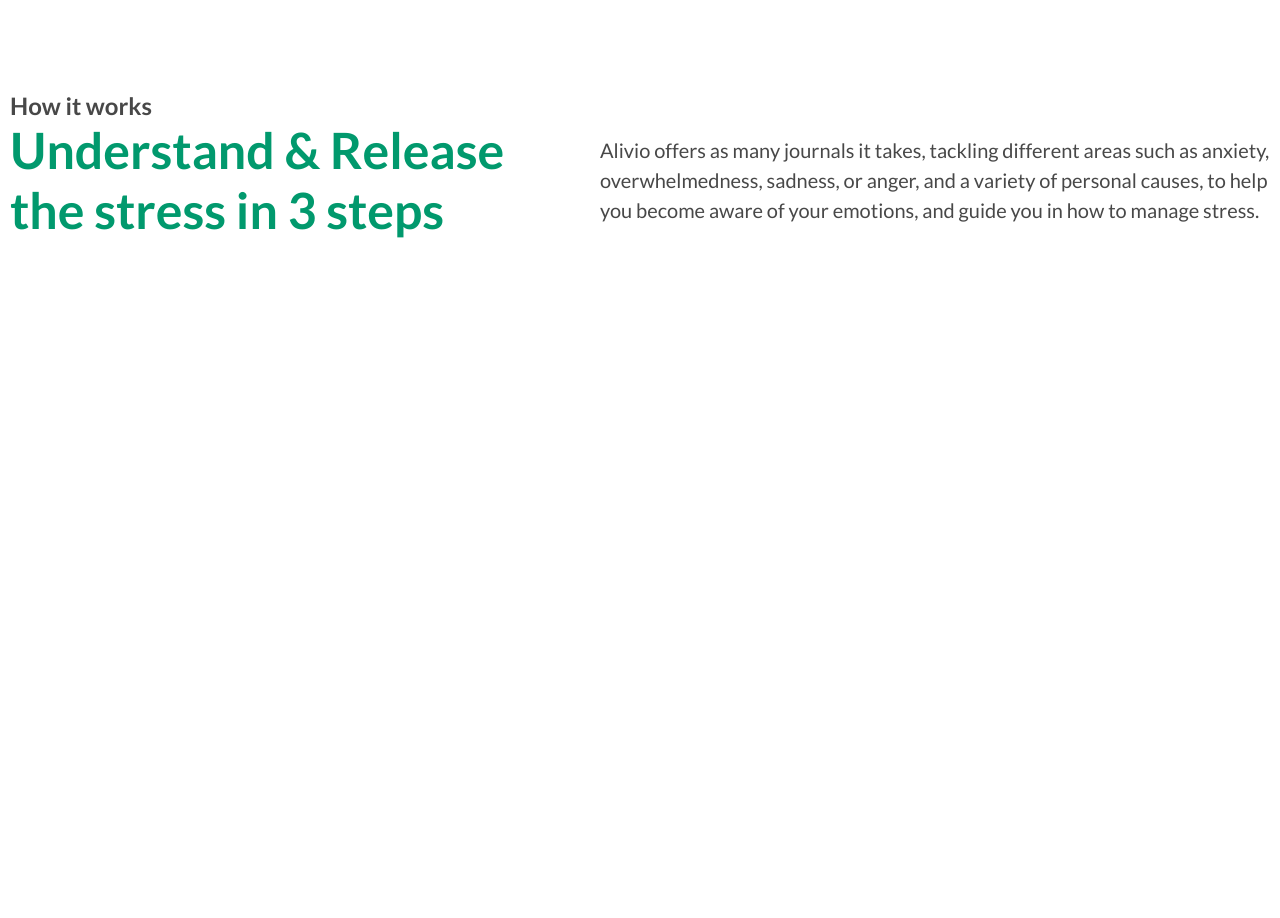
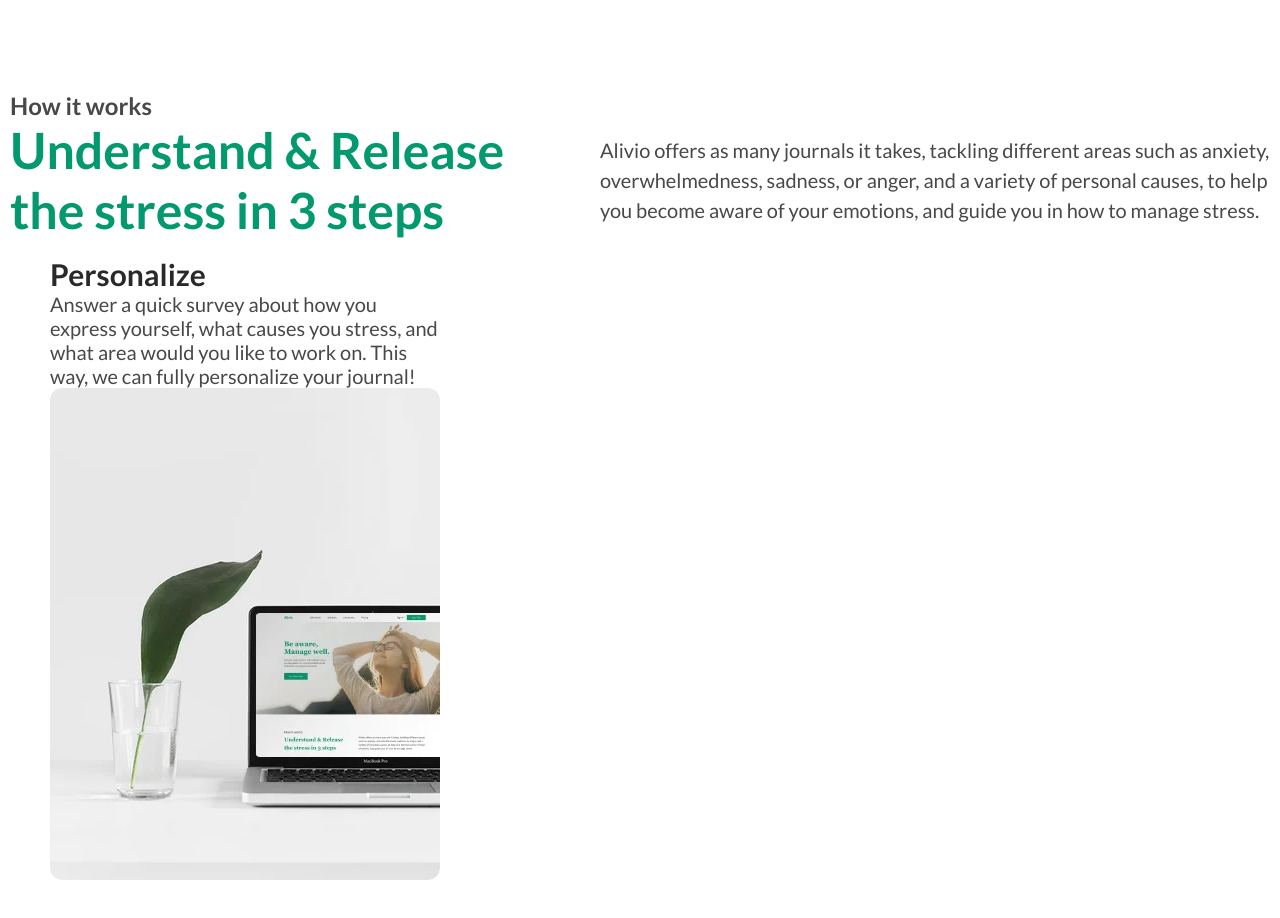
Before and after one commit to LeonidZhukovets/Alivio, a plain HTML site: page index.html in a window 1280 px wide. Shown: the part 1044-1962 px from the top of the page. Before the commit the page ends 1344 px from the top, so only its background shows below. Drawn offline with Linux system fonts and the light colour scheme.

Commit message:
feet: edit about section

```diff
--- a/index.html
+++ b/index.html
@@ -59,6 +59,15 @@
                     <h2 class="about__title">Understand & Release the stress in 3 steps</h2>
                     <p class="about__desc">Alivio offers as many journals it takes, tackling different areas such as anxiety, overwhelmedness, sadness, or anger, and a variety of personal causes, to help you become aware of your emotions, and guide you in how to manage stress.</p>
                 </div>
+                <div class="about__cards">
+                    <figure aria-label="first card" class="card">
+                        <h4 class="card__title">Personalize</h4>
+                        <p class="card__desc" aria-label="first card description">
+                            Answer a quick survey about how you express yourself, what causes you stress, and what area would you like to work on. This way, we can fully personalize your journal!
+                        </p>
+                        <img alt="card image 1" class="card__img" src="assets/webp/card1.webp">
+                    </figure>
+                </div>
             </div>
         </section>
     </main>
--- a/styles/basic.css
+++ b/styles/basic.css
@@ -19,7 +19,7 @@ a {
     color: unset;
 }
 
-h1, h2, h3, p {
+h1, h2, h3, h4, p {
     margin: 0;
 }
 
--- a/styles/card.css
+++ b/styles/card.css
@@ -0,0 +1,23 @@
+.card {
+    height: 890px;
+    max-width: 390px;
+}
+
+.card__title {
+    font-weight: 700;
+    font-size: 30px;
+    color: var(--color-black);
+}
+
+.card__desc {
+    font-weight: 500;
+    font-size: 20px;
+    color: var(--color-light-black);
+}
+
+.card__img {
+    width: 100%;
+    object-fit: cover;
+    border-radius: 12px;
+    aspect-ratio: auto 65/82;
+}
```
